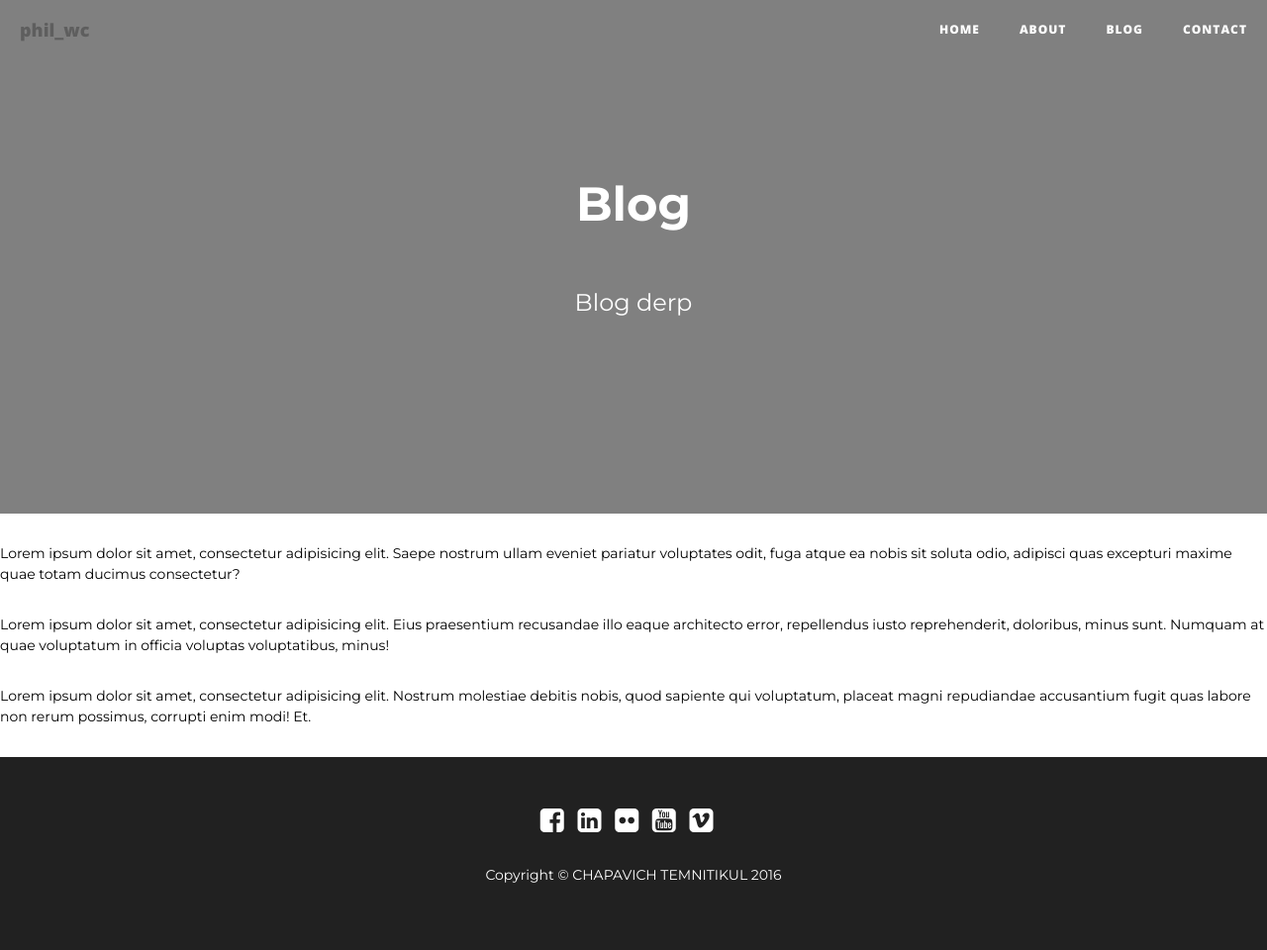
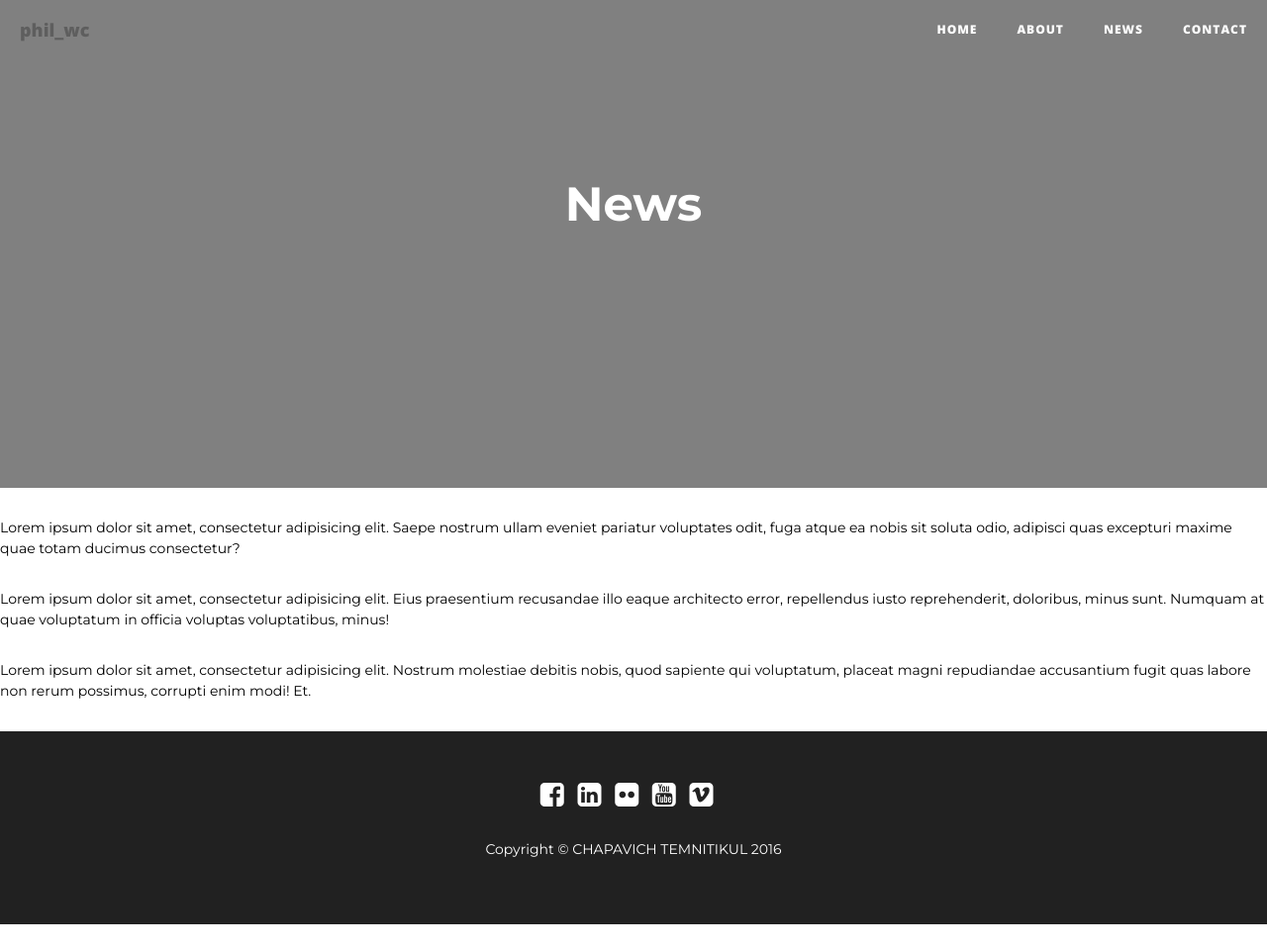
Before and after one commit to phil-wc/phil-wc.github.io, a Jekyll site: the page built from news.html, in a window 1280 px wide. Shown: the whole page at 99% size. Built offline with Jekyll 4.4.1, drawn with Linux system fonts in a browser that asks for light colours; nearby versions of some CDN libraries; after the commit the page ends 934 px from its top, so only the background shows below that.

Commit message:
changed blog to news

```diff
--- a/_includes/commons/nav.html
+++ b/_includes/commons/nav.html
@@ -17,7 +17,7 @@
       <ul class="nav navbar-nav navbar-right">
         <li><a href="{{ site.baseurl }}/">HOME</a></li>
         <li><a href="{{ site.baseurl }}/about/">About</a></li>
-        <li><a href="{{ site.baseurl }}/blog/">Blog</a></li>
+        <li><a href="{{ site.baseurl }}/news/">News</a></li>
         <li><a href="{{ site.baseurl }}/contact/">Contact</a></li>
       </ul>
     </div>
--- a/blog.html
+++ b/news.html
@@ -1,6 +1,5 @@
 ---
-title: "Blog"
-description: Blog derp
+title: "News"
 header-img: "img/about-bg.jpg"
 ---
 
```
